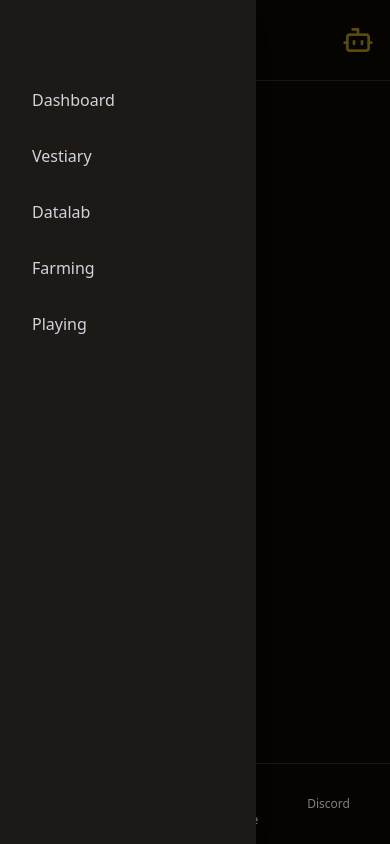
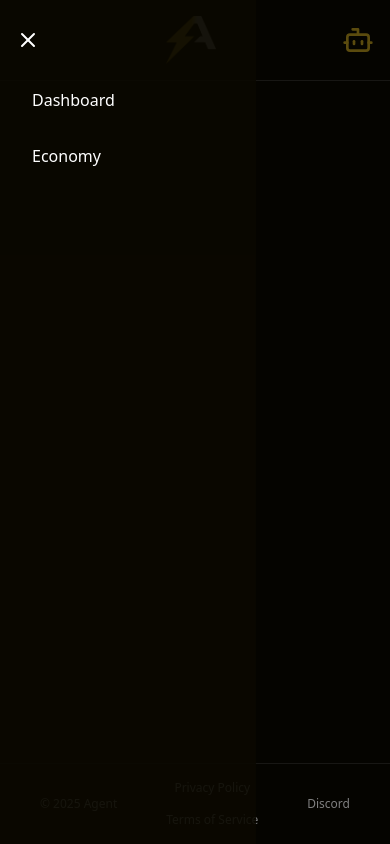
Before and after one commit to Agent-BossFighters/staging-front, a React (Vite) app: page /login in a window 390 px wide. Both pictures are taken after a click on the button 28 px from the left and 40 px from the top of the page. Built offline with nearby package versions, Linux system fonts and the light colour scheme.

Commit message:
some style fix

```diff
--- a/src/pages/users/auth/login.page.jsx
+++ b/src/pages/users/auth/login.page.jsx
@@ -4,12 +4,12 @@ import Login from "@features/users/auth/login";
 export default function LoginPage() {
   return (
     <div className="flex items-center justify-center h-full gap-4">
-      <div className="border-2 border-border flex flex-col items-center justify-center gap-4 p-5 rounded-lg w-4/5 md:w-2/3 lg:w-1/4">
+      <div className="border-2 border-border flex flex-col items-center justify-center gap-4 p-5 rounded-lg md:w-2/3 lg:w-1/4">
         <h1 className="text-3xl font-bold pb-5">
           <span className="text-primary text-4xl">S</span>ign-in
         </h1>
         <Login />
-        <div className="mt-4 w-full text-xs flex justify-end">
+        <div className="w-full text-xs flex justify-end">
           <p>Don&#39;t have an account?&nbsp;</p>
           <Link to="/users/register" className="text-primary">
             Sign up
--- a/src/pages/users/auth/register.page.jsx
+++ b/src/pages/users/auth/register.page.jsx
@@ -4,7 +4,7 @@ import Register from "@features/users/auth/register";
 export default function RegisterPage() {
   return (
     <div className="flex flex-col items-center justify-center h-full gap-4">
-      <div className="border-2 border-border flex flex-col items-center justify-center gap-4 p-5 rounded-lg w-4/5 md:w-2/3 lg:w-1/4">
+      <div className="border-2 border-border flex flex-col items-center justify-center gap-4 p-5 rounded-lg md:w-2/3 lg:w-1/4">
         <h1 className="text-3xl font-bold pb-5">
           <span className="text-primary text-4xl">R</span>egistration
         </h1>
--- a/src/shared/layout/header/mobile-menu.jsx
+++ b/src/shared/layout/header/mobile-menu.jsx
@@ -7,14 +7,12 @@ export default function MobileMenu({ menuItems, isOpen, onClose }) {
 
   return (
     <div className="fixed inset-0 z-40">
-      {/* Overlay */}
       <div
         className="absolute inset-0 bg-black/50 transition-opacity"
         onClick={onClose}
       />
 
-      {/* Menu Content */}
-      <div className="absolute left-0 top-0 bottom-0 w-64 bg-stone-900 shadow-xl transform transition-transform">
+      <div className="absolute left-0 top-0 bottom-0 w-64 bg-background/90 transform transition-transform">
         <nav className="h-full pt-20 px-4">
           <ul className="space-y-4">
             {menuItems.map((item) => (
@@ -23,9 +21,7 @@ export default function MobileMenu({ menuItems, isOpen, onClose }) {
                   to={item.path}
                   onClick={onClose}
                   className={`block py-2 px-4 rounded-lg ${
-                    location.pathname === item.path
-                      ? "bg-stone-700 text-white"
-                      : "text-gray-300 hover:bg-stone-800 hover:text-white"
+                    location.pathname === item.path ? "text-primary" : ""
                   }`}
                 >
                   {item.label}
--- a/src/shared/layout/header/mobile-nav.jsx
+++ b/src/shared/layout/header/mobile-nav.jsx
@@ -1,4 +1,5 @@
 import { useState, useEffect } from "react";
+import { Link } from "react-router-dom";
 import { Menu, X } from "lucide-react";
 import MobileMenu from "./mobile-menu";
 import HeaderPart from "@features/users/auth/header-part";
@@ -9,10 +10,7 @@ export default function MobileNav() {
 
   const menuItems = [
     { path: "/dashboard", label: "Dashboard" },
-    { path: "/dashboard/vestiary", label: "Vestiary" },
-    { path: "/dashboard/datalab", label: "Datalab" },
-    { path: "/dashboard/farming", label: "Farming" },
-    { path: "/dashboard/playing", label: "Playing" },
+    { path: "/economy", label: "Economy" },
   ];
   useEffect(() => {
     const handleEscape = (e) => {
@@ -38,10 +36,12 @@ export default function MobileNav() {
   return (
     <>
       <div className="h-20 flex justify-between items-center p-4 md:hidden">
-        <button onClick={() => setIsOpen(!isOpen)} className="">
+        <button onClick={() => setIsOpen(!isOpen)} className="z-50">
           {isOpen ? <X size={24} /> : <Menu size={24} />}
         </button>
-        <img src={A} alt="logo" className="h-full" />
+        <Link to="/" className="h-full">
+          <img src={A} alt="logo" className="h-full" />
+        </Link>
         {/* Create connextion / Avatar component */}
         <HeaderPart />
       </div>
```
